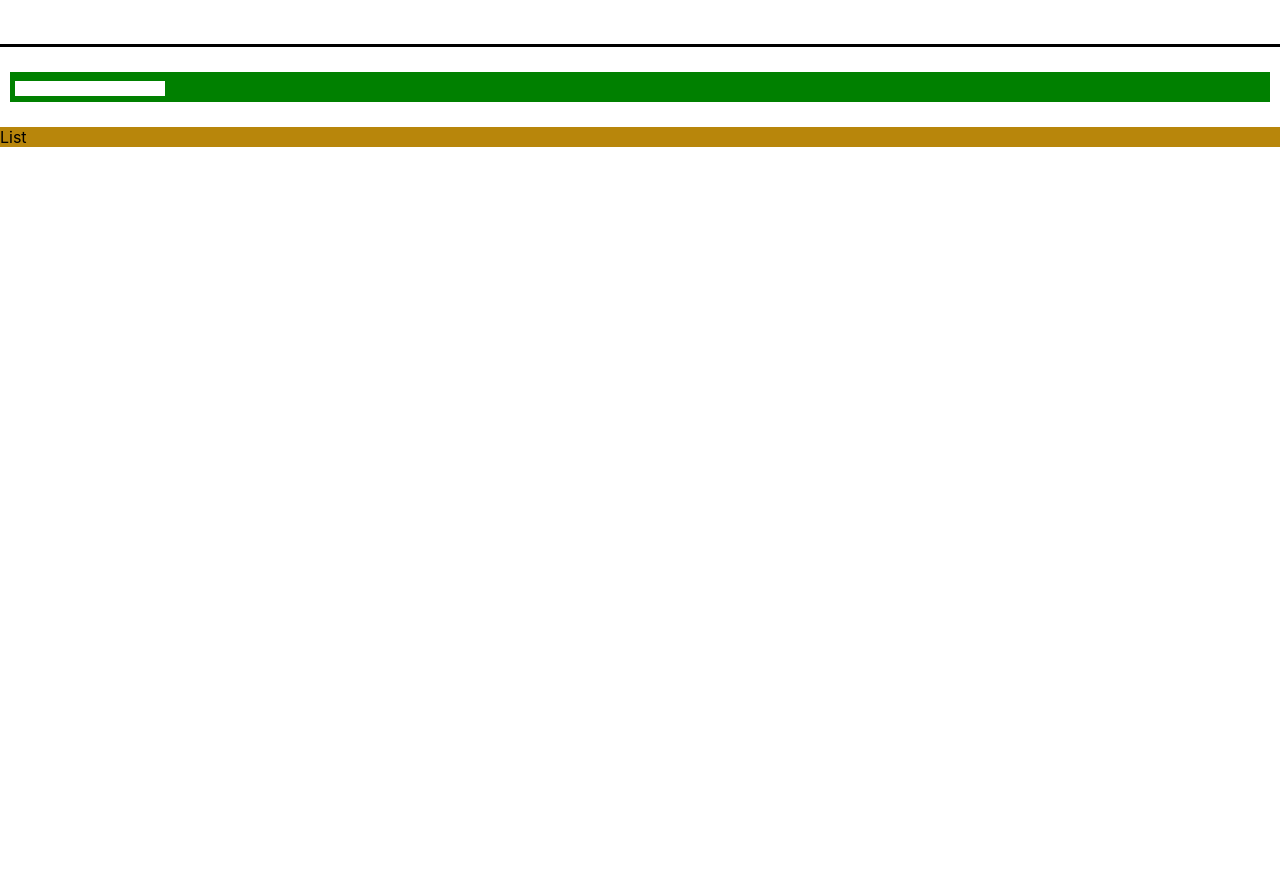
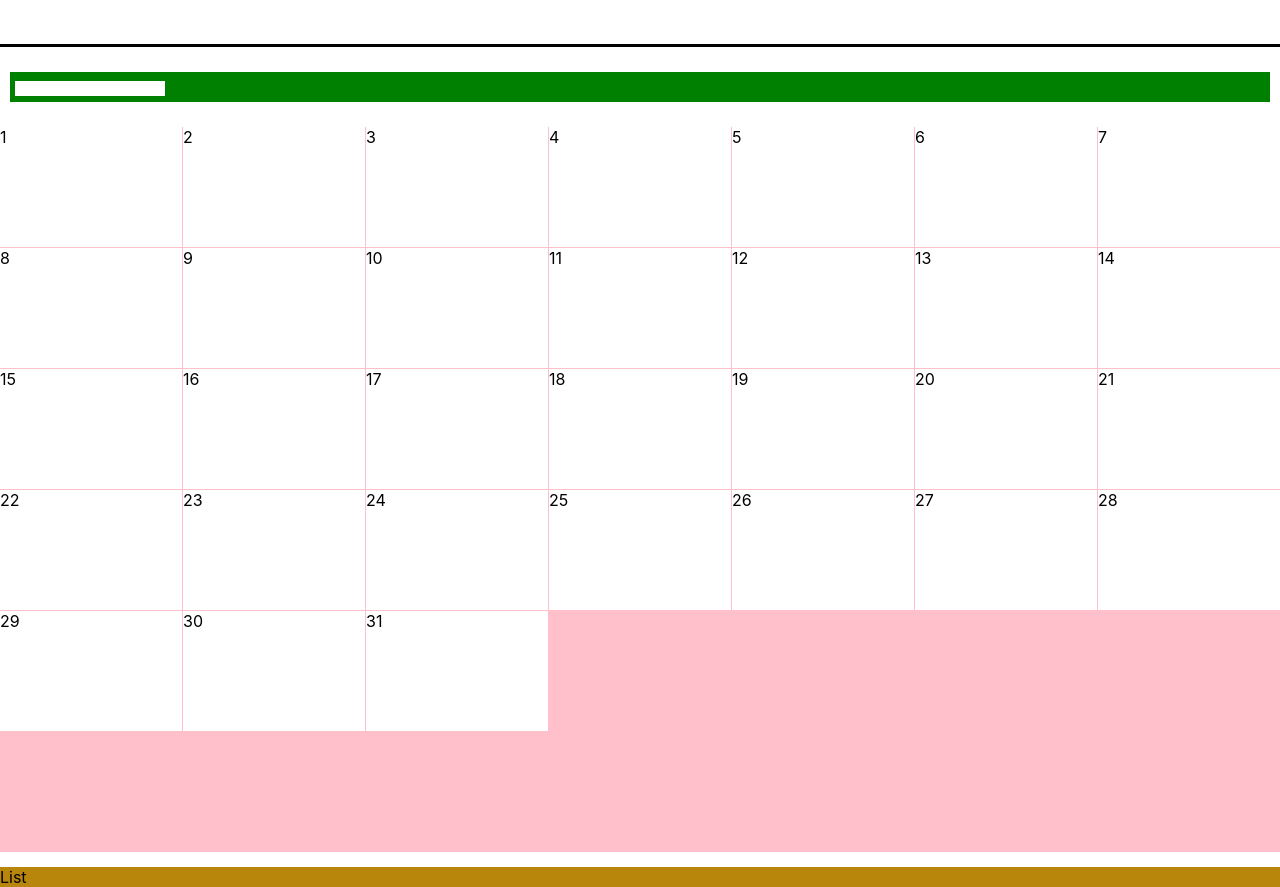
Before and after one commit to MeetYourCreator/reactjs-common-components, a React (Create React App) app: page / in a window 1280 px wide. Shown: the part 1580-2467 px from the top of the page. Before the commit the page ends 1727 px from the top, so only its background shows below. Built offline with nearby package versions, Linux system fonts and the light colour scheme.

Commit message:
setup dir and files for DatePicker

```diff
--- a/src/App.css
+++ b/src/App.css
@@ -12,6 +12,7 @@ a {
 
 input {
   width: 150px;
+  /* padding: 1px 2px; */
   border: none;
 }
 
--- a/src/App.tsx
+++ b/src/App.tsx
@@ -1,8 +1,9 @@
 import React from 'react';
-import { SplitViewPanels } from './components/SplitViewPanels/index';
-import { ShowModalBtn } from './components/Modal/index';
-import { SearchBar } from './components/SearchBar';
-import { List } from './components/List';
+import { SplitViewPanels } from './components/';
+import { Modal } from './components/';
+import { SearchBar } from './components/';
+import { DatePicker } from './components';
+import { List } from './components/';
 import './App.css';
 
 export const App = () => {
@@ -13,8 +14,9 @@ export const App = () => {
           leftPanel={<div>Left Panel Content</div>}
           rightPanel={<div>Right Panel Content</div>}
         />
-        <ShowModalBtn btnName={'Submit'} />
+        <Modal btnName={'Submit'} />
         <SearchBar />
+        <DatePicker />
         <List />
       </section>
     </>
--- /dev/null
+++ b/src/components/DatePicker/DatePicker.tsx
@@ -0,0 +1,18 @@
+import { useState, useEffect } from 'react';
+import { DatePickerProps } from './types';
+import './styles.css';
+
+export const datePlaceholderArray: Array<number> = [
+  1, 2, 3, 4, 5, 6, 7, 8, 9, 10, 11, 12, 13, 14, 15, 16, 17, 18, 19, 20, 21, 22,
+  23, 24, 25, 26, 27, 28, 29, 30, 31,
+];
+
+export const DatePicker = () => {
+  return (
+    <div className="datePickerContainer">
+      {datePlaceholderArray.map((date) => {
+        return <div className="date">{date}</div>;
+      })}
+    </div>
+  );
+};
--- /dev/null
+++ b/src/components/DatePicker/styles.css
@@ -0,0 +1,15 @@
+.datePickerContainer {
+  display: grid;
+  grid-template-columns: repeat(7, 1fr);
+  grid-template-rows: repeat(6, 120px);
+  column-gap: 1px;
+  row-gap: 1px;
+  background-color: pink;
+}
+.date {
+  background-color: white;
+}
+
+/* .date:nth-child(even) {
+  border: 1px solid black;
+} */
--- /dev/null
+++ b/src/components/DatePicker/types.ts
@@ -0,0 +1,3 @@
+export interface DatePickerProps {
+  props: any;
+}
--- a/src/components/List/index.ts
+++ /dev/null
@@ -1 +0,0 @@
-export { List } from './List';
--- a/src/components/Modal/index.ts
+++ /dev/null
@@ -1 +0,0 @@
-export { ShowModalBtn } from './ShowModalBtn';
--- a/src/components/SearchBar/index.ts
+++ /dev/null
@@ -1 +0,0 @@
-export { SearchBar } from './SearchBar';
--- a/src/components/SearchBar/styles.css
+++ b/src/components/SearchBar/styles.css
@@ -8,8 +8,12 @@
 .dropdown {
   display: flex;
   flex-direction: column;
+  /* position: relative;
+  top: 5px; */
   width: 150px;
+  padding: 1px 2px;
   border: none;
+  font-size: 10px;
   background-color: #ffffff;
   overflow: hidden;
   -webkit-appearance: none;
--- a/src/components/SplitViewPanels/index.ts
+++ /dev/null
@@ -1 +0,0 @@
-export { SplitViewPanels } from './SplitViewPanels';
--- /dev/null
+++ b/src/components/index.ts
@@ -0,0 +1,5 @@
+export { DatePicker } from './DatePicker/DatePicker';
+export { List } from './List/List';
+export { ShowModalBtn as Modal } from './Modal/ShowModalBtn';
+export { SearchBar } from './SearchBar/SearchBar';
+export { SplitViewPanels } from './SplitViewPanels/SplitViewPanels';
```
